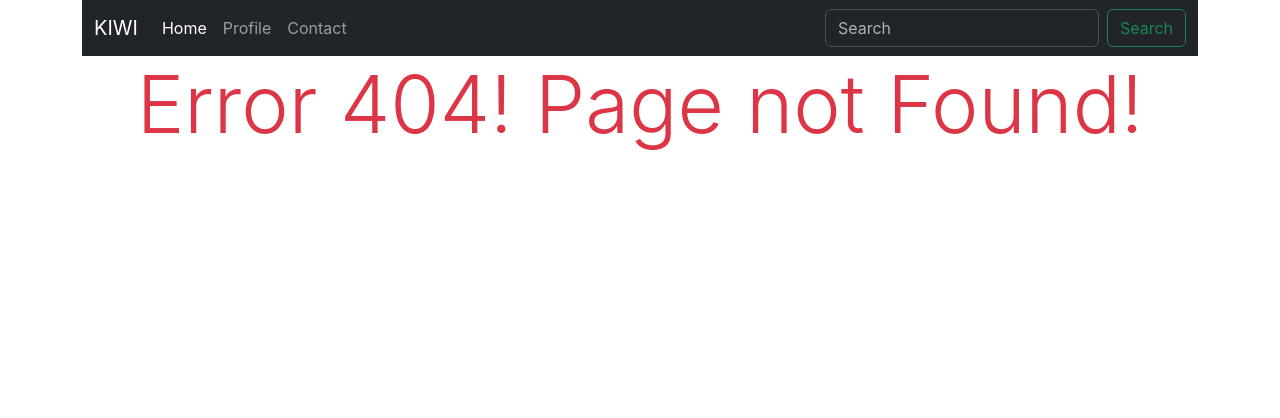
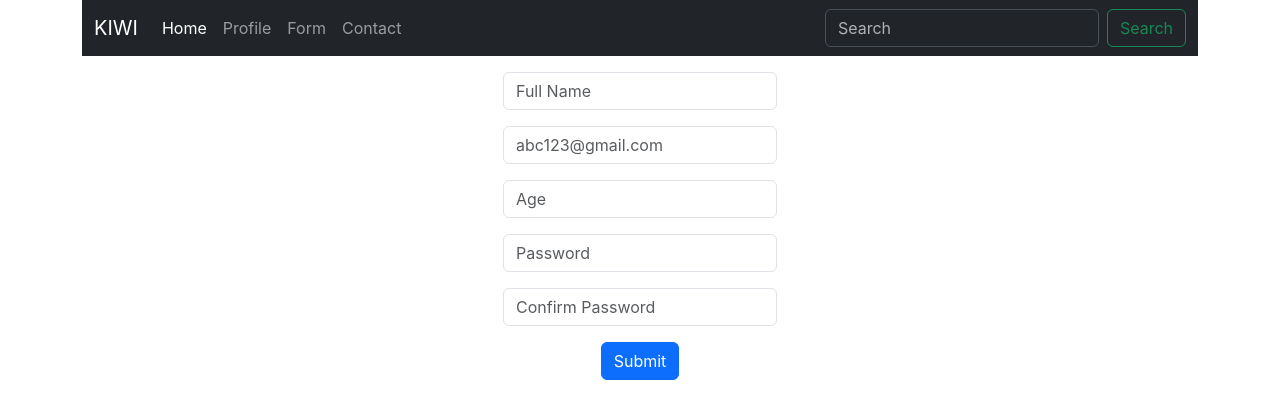
Before and after one commit to Keyur1284/Learning-React-JS, a React (Create React App) app: page /form in a window 1280 px wide. Before the commit this address had no page. Shown: the top 418 px of the page. Built offline with nearby package versions, Linux system fonts and the light colour scheme.

Commit message:
Created a form using react-hook-form and yup

```diff
--- a/package.json
+++ b/package.json
@@ -5,6 +5,7 @@
   "dependencies": {
     "@emotion/react": "^11.10.5",
     "@emotion/styled": "^11.10.5",
+    "@hookform/resolvers": "^2.9.10",
     "@mui/material": "^5.11.4",
     "@tanstack/react-query": "^4.22.0",
     "@testing-library/jest-dom": "^5.16.5",
@@ -13,9 +14,11 @@
     "axios": "^1.2.2",
     "react": "^18.2.0",
     "react-dom": "^18.2.0",
+    "react-hook-form": "^7.42.0",
     "react-router-dom": "^6.6.2",
     "react-scripts": "5.0.1",
-    "web-vitals": "^2.1.4"
+    "web-vitals": "^2.1.4",
+    "yup": "^0.32.11"
   },
   "scripts": {
     "start": "react-scripts start",
--- a/src/App.js
+++ b/src/App.js
@@ -5,6 +5,7 @@ import Axios from "axios"
 import { BrowserRouter as Router, Route, Routes } from "react-router-dom";
 import { Home } from "./pages/Home";
 import { Profile } from "./pages/Profile";
+import { Form } from "./pages/Form";
 import { Contact } from "./pages/Contact";
 import { Navbar } from "./pages/Navbar";
 import { QueryClient, QueryClientProvider } from "@tanstack/react-query";
@@ -25,6 +26,7 @@ function App() {
         <Routes>
           <Route path="/" element={<Home />} />
           <Route path="/profile" element={<Profile />} />
+          <Route path="/form" element={<Form />} />
           <Route path="/contact" element={<Contact />} />
           <Route path="*" element={<h1 className="display-1 text-danger">Error 404! Page not Found!</h1>} />
         </Routes>
--- /dev/null
+++ b/src/pages/Form.js
@@ -0,0 +1,43 @@
+import { useForm } from "react-hook-form"
+import {yupResolver} from "@hookform/resolvers/yup"
+import * as yup from 'yup'
+
+export const Form = () => {
+
+    const schema = yup.object().shape({
+
+        fullName: yup.string().required("Full Name is required"),
+        email: yup.string().email("Invalid Email").required("Email is required"),
+        age: yup.number().positive().integer().required("Age is required"),
+        password: yup.string().required("Password is required").min(6, "Password must be at least 6 characters"),
+        confirmPassword: yup.string().required("Confirm Password is required").oneOf([yup.ref("password"), null], "Passwords must match"),
+    });
+
+    const { register, handleSubmit, formState: {errors} } = useForm({
+        validationSchema: schema,
+        resolver: yupResolver(schema),
+
+    });
+
+    const onSubmit = (data) => {
+        console.log(data);
+    }
+
+    return (
+        <div className="d-flex justify-content-center mt-3">
+            <form onSubmit={handleSubmit(onSubmit)}>
+                <input className="form-control" type="text" placeholder="Full Name" {...register("fullName")} />
+                <p className="text-danger">{errors.fullName?.message}</p>
+                <input className="form-control" type="email" placeholder="abc123@gmail.com" {...register("email")} />
+                <p className="text-danger">{errors.email?.message}</p>
+                <input className="form-control" type="number" placeholder="Age" {...register("age")} />
+                <p className="text-danger">{errors.age?.message}</p>
+                <input className="form-control" type="password" placeholder="Password" {...register("password")} />
+                <p className="text-danger">{errors.password?.message}</p>
+                <input className="form-control" type="password" placeholder="Confirm Password" {...register("confirmPassword")}/>
+                <p className="text-danger">{errors.confirmPassword?.message}</p>
+                <input className="btn btn-primary" type="submit" value="Submit" />
+            </form>
+        </div>
+    )
+}
--- a/src/pages/Navbar.js
+++ b/src/pages/Navbar.js
@@ -13,6 +13,7 @@ export const Navbar = () => {
               <ul className="navbar-nav me-auto mb-2 mb-lg-0">
               <Link className="nav-link active" aria-current="page" to="/">Home</Link>
                 <Link className="nav-link" to="/profile">Profile</Link>
+                <Link className="nav-link" to="/form">Form</Link>
                 <Link className="nav-link" to="/contact">Contact</Link>
               </ul>
               <form className="d-flex" role="search">
```
Also changed, not shown: src/App.css (line endings or trailing spaces), 1 other file (tests, documents, lock files or other folders).
